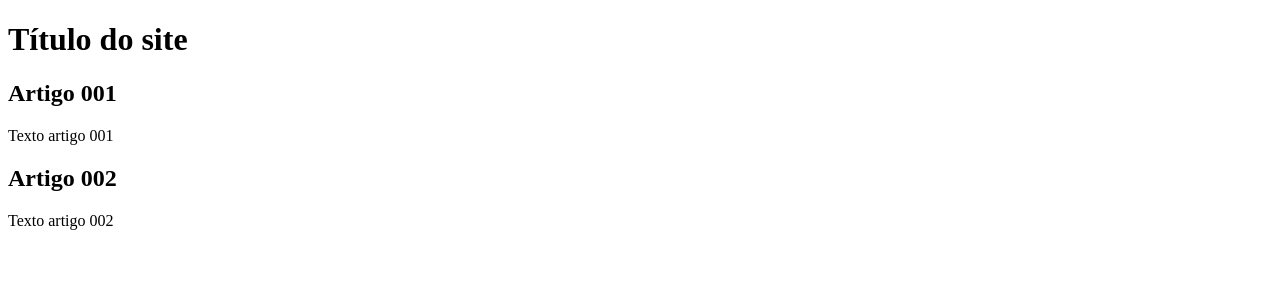
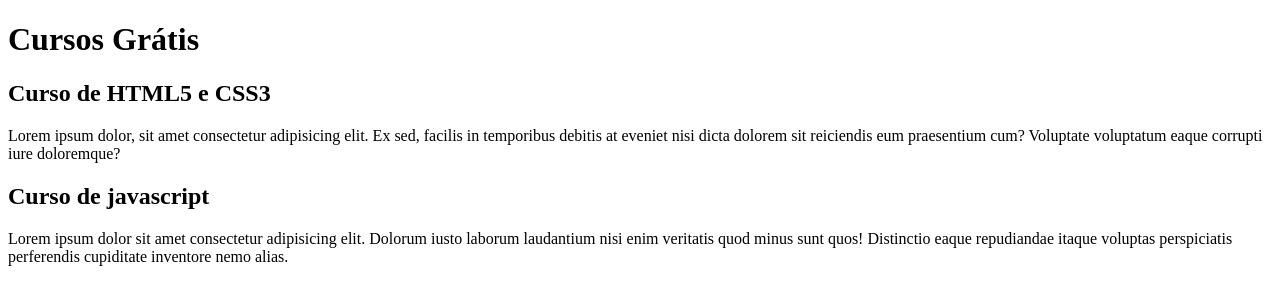
Before and after one commit to priscilarb/Projeto-site, a plain HTML site: page index.html in a window 1280 px wide. Drawn offline with Linux system fonts and the light colour scheme.

Commit message:
comecei a escrever o conteúdo

```diff
--- a/index.html
+++ b/index.html
@@ -9,15 +9,15 @@
 <body>
     <main>
         <header>
-            <h1>Título do site</h1>
+            <h1>Cursos Grátis</h1>
         </header>
         <article>
-            <h2>Artigo 001</h2>
-            <p>Texto artigo 001</p>
+            <h2>Curso de HTML5 e CSS3</h2>
+            <p>Lorem ipsum dolor, sit amet consectetur adipisicing elit. Ex sed, facilis in temporibus debitis at eveniet nisi dicta dolorem sit reiciendis eum praesentium cum? Voluptate voluptatum eaque corrupti iure doloremque?</p>
         </article>
         <article>
-            <h2>Artigo 002</h2>
-            <p>Texto artigo 002</p>
+            <h2>Curso de javascript</h2>
+            <p>Lorem ipsum dolor sit amet consectetur adipisicing elit. Dolorum iusto laborum laudantium nisi enim veritatis quod minus sunt quos! Distinctio eaque repudiandae itaque voluptas perspiciatis perferendis cupiditate inventore nemo alias.</p>
         </article>
     </main>
 </body>
```
